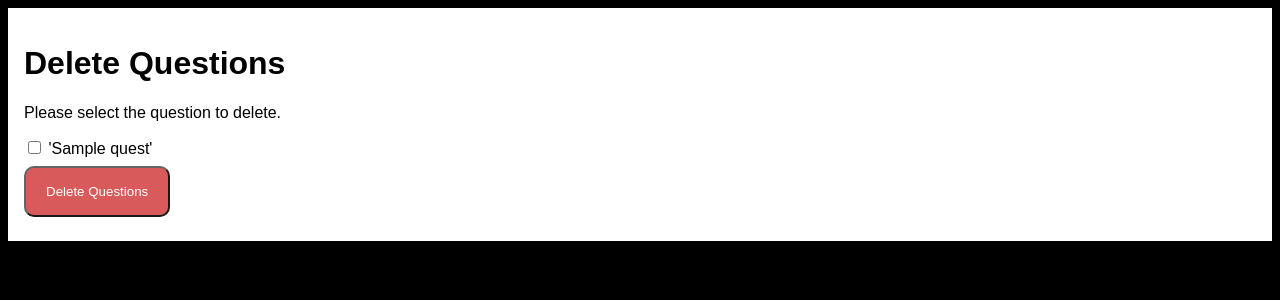
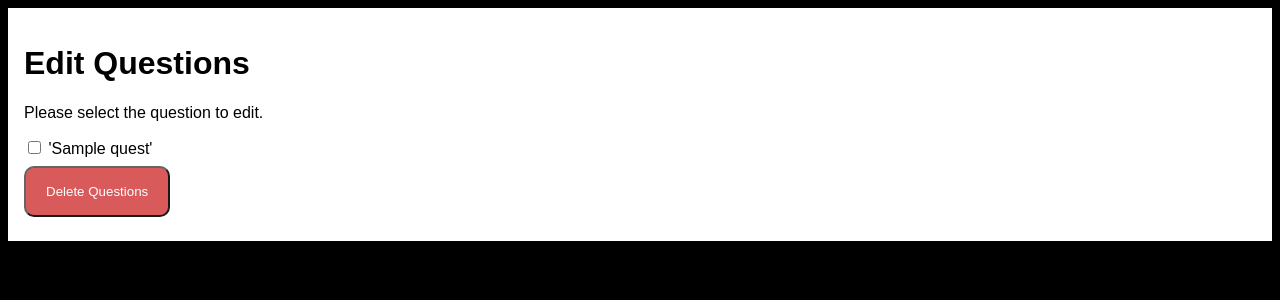
Before and after one commit to satya497/quiz_app, a Flask app: template templates/edit.html in a window 1280 px wide. Shown: the top 300 px of the page. Run offline with Flask 2, Linux system fonts and the light colour scheme; the template is opened without the code that fills it: most values are stand-ins (such as "Sample title", 1, 10 or a date in 2020).

Commit message:
edit skeleton added

```diff
--- a/application.py
+++ b/application.py
@@ -75,7 +75,26 @@ def deletequestion():
     return render_template("delete.html")
 
 
+@app.route('/edit', methods=["POST"])
+def edit():
+    questList=questions.query.all()
+    print(questList)
+    return render_template("edit.html", questList=questList)
 
+
+@app.route('/modification', methods=["POST"])
+def modification():
+    subject= request.form.get('sub')
+    questList=questions.query.filter_by(subject=subject).all()
+    quest=questions.query.filter_by(subject=subject).first()
+    return render_template("update.html",questList=questList, quest=quest)
+
+@app.route('/update', methods=["POST"])
+def update():
+    subject= request.form.get('sub')
+    questList=questions.query.all()
+    quest=questions.query.filter_by(subject=subject).first()
+    return render_template("edit.html",questList=questList, quest=quest)
 
 
 @app.route("/showQuest/<string:subject>,<int:qid>")
--- a/templates/edit.html
+++ b/templates/edit.html
@@ -67,10 +67,10 @@ a {
 </head>
 <body>
 
-<form method="POST" action={{url_for('deletequestion')}}>
+<form method="POST" action={{url_for('modification')}}>
   <div class="container">
-    <h1>Delete Questions</h1>
-    <p>Please select the question to delete.</p>
+    <h1>Edit Questions</h1>
+    <p>Please select the question to edit.</p>
 
     {% for sb in questList %}
         <input type="checkbox" id='{{sb.qid}}' name='{{sb.qid}}' value='{{sb.question}}'>
--- a/templates/index.html
+++ b/templates/index.html
@@ -16,7 +16,7 @@
 			<input type="submit"  style="float: right; margin:10px; padding: 10px;border-radius: 10px;float: right; margin:10px; padding: 10px; color: aliceblue; background-color: #3d7aca;" value="Delete Question"/>
 		</form>
 
-		<form method="POST" action={{url_for('add')}}>
+		<form method="POST" action={{url_for('edit')}}>
 			<input type="submit" style="float: right; margin:10px; padding: 10px;border-radius: 10px;color: aliceblue; float: right; margin:10px; padding: 10px;  background-color:#3d7aca;" value="Edit Question"/>
 		</form>
 
--- a/templates/update.html
+++ b/templates/update.html
@@ -69,7 +69,7 @@ a {
 </head>
 <body>
 
-<form action={{url_for('addnewquestion')}} method = "post" >
+<form action={{url_for('update')}} method = "post" >
   <div class="container">
     <h1>Adding New Question</h1>
     <p>Please fill in this form to add a new question.</p>
```
